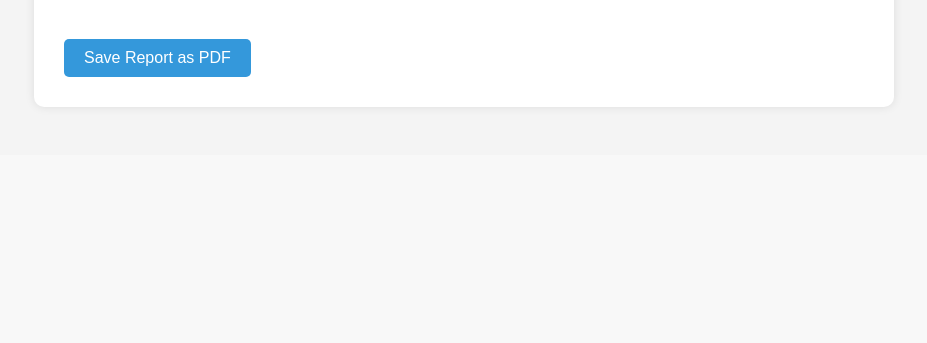
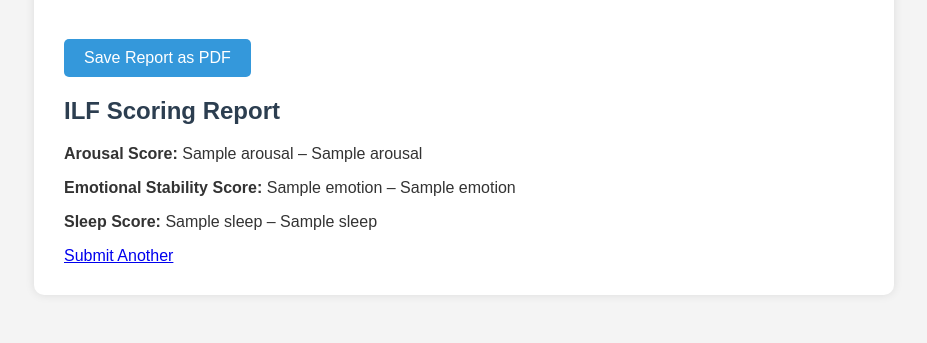
Before and after one commit to neurocurrents/ilf-scoring, a Flask app: template templates/report_ilf.html in a window 1280 px wide. Shown: the part 762-1105 px from the top of the page, without its empty margins (176-1103 px from the left). Before the commit the page ends 871 px from the top, so only its background shows below. Run offline with Flask 3, Linux system fonts and the light colour scheme; the template is opened without the code that fills it: most values are stand-ins (such as "Sample title", 1, 10 or a date in 2020).

Commit message:
Update report_ilf.html

```diff
--- a/templates/report_ilf.html
+++ b/templates/report_ilf.html
@@ -44,6 +44,14 @@
     <div class="section">
       <button onclick="window.print()">Save Report as PDF</button>
     </div>
+<h2>ILF Scoring Report</h2>
+
+<p><strong>Arousal Score:</strong> {{ arousal }} – {{ feedback.arousal }}</p>
+<p><strong>Emotional Stability Score:</strong> {{ emotion }} – {{ feedback.emotion }}</p>
+<p><strong>Sleep Score:</strong> {{ sleep }} – {{ feedback.sleep }}</p>
+
+<a href="/ilf-form">Submit Another</a>
+
   </div>
 </body>
 </html>
```
